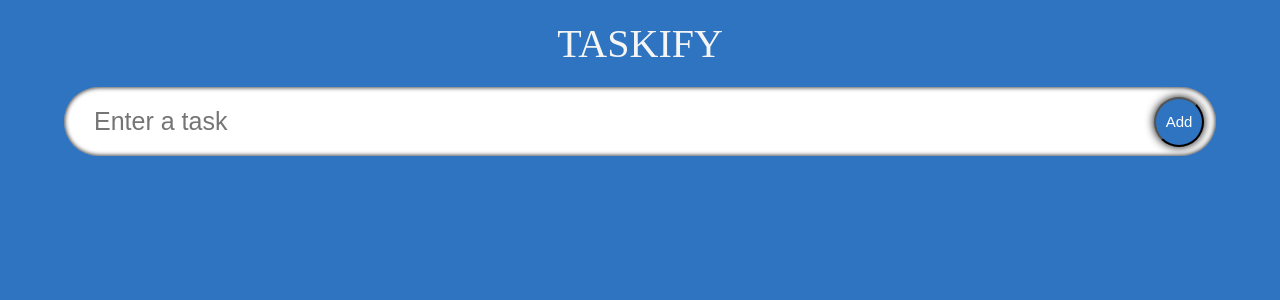
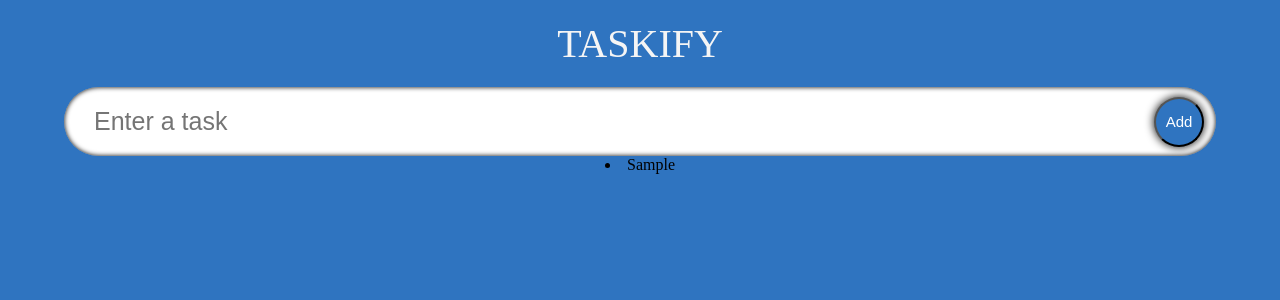
Before and after one commit to tylerstambaugh/typescript-tutorial, a React (Create React App) app: page / in a window 1280 px wide. Both pictures are taken after typing "Sample" into the empty fields and a click on the button "Add". Shown: the top 300 px of the page. Built offline with nearby package versions, Linux system fonts and the light colour scheme; the HTML template or start-up script is replaced by a standard one; a web font is replaced by a local one.

Commit message:
making todos

```diff
--- a/src/App.tsx
+++ b/src/App.tsx
@@ -2,6 +2,7 @@
 import './App.css';
 import InputField from './components/InputField';
 import { Todo } from './components/model';
+import TodoList from './components/TodoList';
 
 const App: React.FC = () => {
 
@@ -9,7 +10,6 @@
 const [todos, setTodos] = useState<Todo[]>([]);
 
  //console.log(todo);
-
 
 const handleAdd = (e: React.FormEvent) => {
   e.preventDefault();
@@ -20,10 +20,12 @@
   console.log(todos);
 };
 
+
   return (
     <div className="App">
       <span className='heading'>Taskify</span>
       <InputField todo={todo} setTodo={setTodo} handleAdd={handleAdd}/>
+      <TodoList todos={todos} setTodos={setTodos}/>
     </div>
   );
 };
--- a/src/components/InputField.tsx
+++ b/src/components/InputField.tsx
@@ -1,4 +1,4 @@
-import React from 'react';
+import React, { useRef } from 'react';
 import "./styles.css";
 
 interface Props {
@@ -8,15 +8,26 @@
 }
 
 const InputField = ({todo, setTodo, handleAdd}: Props) => {
+    const inputRef = useRef<HTMLInputElement>(null);
+
   return  (
-  <form className='input' onSubmit={handleAdd}>
+  <form
+    className='input'
+    onSubmit={(e) => {
+      handleAdd(e)
+      inputRef.current?.blur();
+    }}
+    >
+
     <input
+        ref={inputRef}
         type="input"
         value={todo}
         onChange={(e) => setTodo(e.target.value)}
         placeholder='Enter a task'
         className='input__box' />
-    <button className='input__submit' type='submit'>
+    <button className='input__submit' type='submit'
+    >
         Add
     </button>
   </form>
--- /dev/null
+++ b/src/components/TodoList.tsx
@@ -0,0 +1,19 @@
+import React from "react";
+import "./styles.css";
+import { Todo } from "./model";
+
+interface Props {
+    todos:Todo[];
+    setTodos: React.Dispatch<React.SetStateAction<Todo[]>>;
+
+}
+
+const TodoList: React.FC<Props> = ({ todos, setTodos: Props}) => {
+  return <div className="todos">
+        {todos.map(t => (
+            <li>{t.todo}</li>
+        ))}
+    </div>;
+};
+
+export default TodoList;
--- a/src/components/styles.css
+++ b/src/components/styles.css
@@ -35,6 +35,17 @@
 }
 
 .input__submit:hover {
+    background-color: #388ae2;
+}
+
+.input__submit:active {
     transform: scale(0.8);
     box-shadow: 0 0 5px black;
 }
+
+.todos {
+    display: flex;
+    justify-content: space-evenly;
+    width: 90%;
+    flex-wrap: wrap;
+}
```
